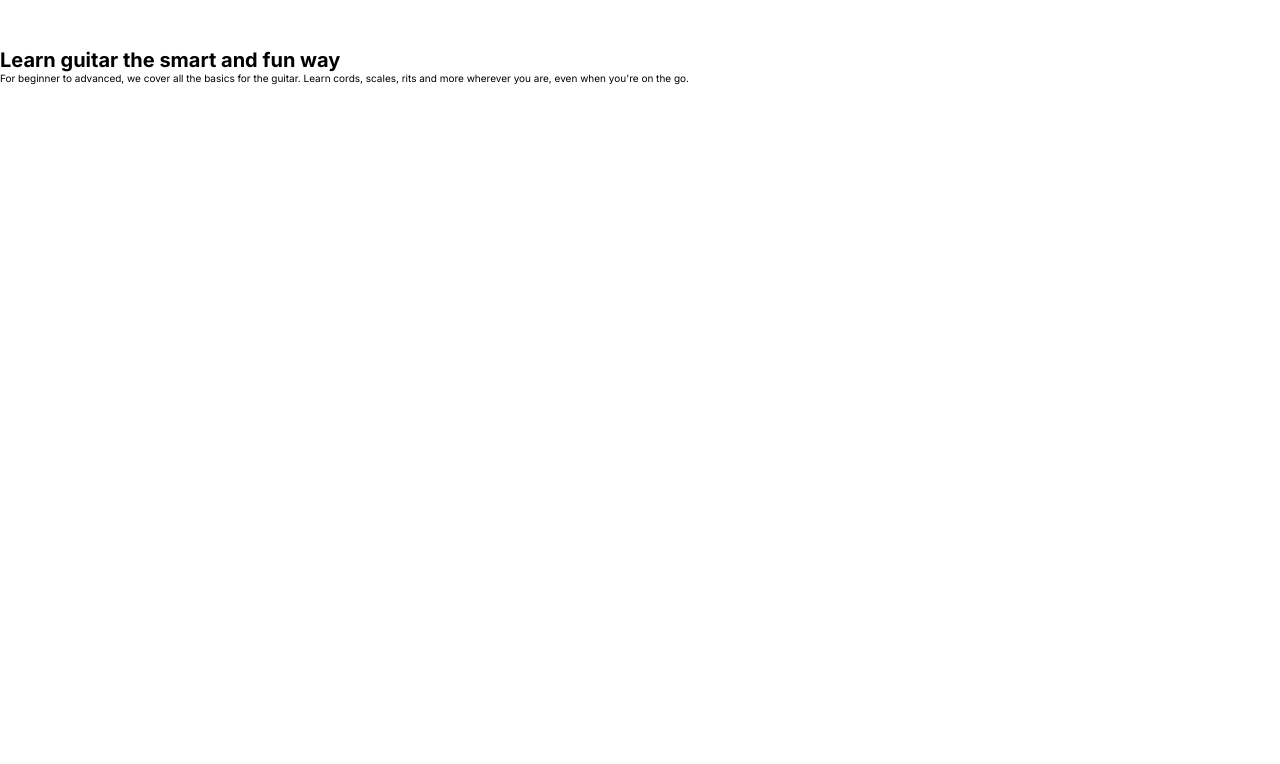
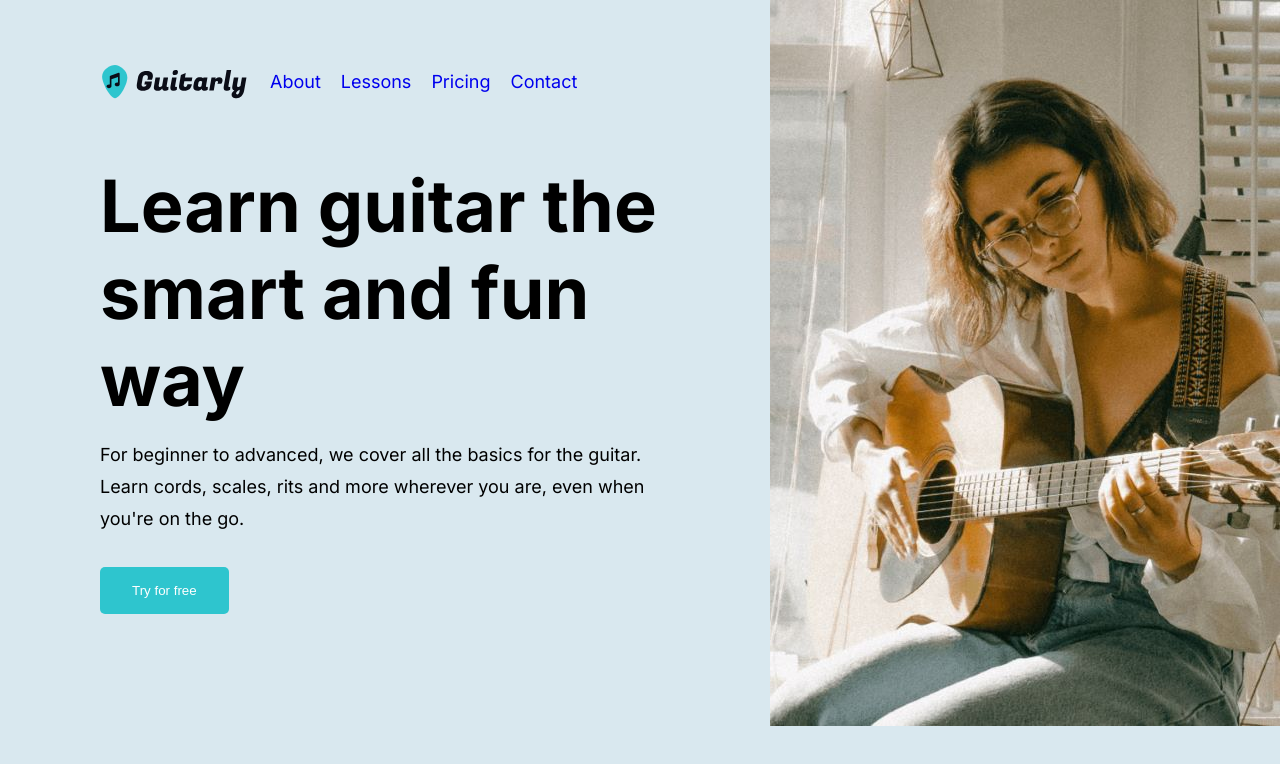
Before and after one commit to dboatengg/guitarly, a plain HTML site: page index.html in a window 1280 px wide. Drawn offline with Linux system fonts and the light colour scheme.

Commit message:
Build header section

```diff
--- a/index.html
+++ b/index.html
@@ -16,21 +16,34 @@
 </head>
 <body>
     <header>
-        <nav>
-            <ul>
-                <li></li>
-                <li></li>
-                <li></li>
-                <li></li>
+        <div class="header__container">
+            <nav class="nav">
+                <a href="index.html"><img class="logo" src="assets/logo-dark.svg" alt=""></a>
+                <ul class="nav-menu">
+                    <li class="nav-menu__list"><a class="nav-menu__item" href="#">About</a></li>
+                    <li class="nav-menu__list"><a class="nav-menu__item" href="#">Lessons</a></li>
+                    <li class="nav-menu__list"><a class="nav-menu__item" href="#">Pricing</a></li>
+                    <li class="nav-menu__list"><a class="nav-menu__item" href="#">Contact</a></li>
                 </ul>
             </nav>
-        <hero>
-            <h1>Learn guitar the smart and fun way</h1>
-            <p>For beginner to advanced, we cover all the basics
+            <hero class="hero">
+                <div class="hero__left">
+                    <h1 class="hero__title">Learn guitar the smart and fun way</h1>
+                    <p class="hero__text">For beginner to advanced, we cover all the basics
                         for the guitar. Learn cords, scales, rits and more wherever you are,
                         even when you're on the go.
                     </p>
+                    <button class="hero__btn btn">Try for free</button>
+                </div>
             </hero>
+            <picture class="hero__img">
+                <source media="(min-width: 1400px)" srcset="assets/image-lg_1x.jpg">
+                <source media="(min-width: 1200px)" srcset="assets/image-md_1x.jpg">
+                <source media="(min-width: 900px)" srcset="assets/image-sm_1x.jpg">
+                <source media="(min-width: 600px)" srcset="assets/image-xs_1x.jpg">
+                <img src="assets/image-xxs_1x.jpg" alt="A beautiful girl playing guitar in a room">
+              </picture>
+        </div>
     </header>
     <main></main>
     <footer></footer>
--- a/sass/main.scss
+++ b/sass/main.scss
@@ -13,14 +13,104 @@ html {
     box-sizing: border-box;
 }
 body {
-    margin: 0;
+    margin: 0 auto;
     padding: 0;
     font-family: 'Inter', sans-serif;
+    font-size: 1.8rem;
+    max-width: 1440px;
+    background-color: $gray-color;
 }
-img {
-    width: 100%;
-    height: auto;
+@media only screen and (max-width: 900px){
+    body {
+        max-width: 90%;
+    };
+}
+p {
+    line-height: 32px;
+}
+a {
+    text-decoration: none;
+}
+li {
+    list-style-type: none;
+}
+.btn {
+    border: none;
+    padding: 1.6rem 3.2rem;
+    border-radius: 0.5rem;
+}
+.btn:hover {
+    cursor: pointer;
 }
 
 
 /*******header********/
+.header__container {
+    display: grid;
+    grid-template-areas:
+    'one three'
+    'two three';
+}
+.logo {
+    width: 15rem;
+}
+.hero__img {
+    width: 100%;
+    height: auto;
+    grid-area: three;
+}
+.nav {
+    display: flex;
+    align-items: center;
+    grid-area: one;
+    gap: 2rem;
+}
+.nav-menu {
+    display: inline-flex;
+    gap: 2rem;
+}
+.hero {
+    grid-area: two;
+}
+.hero__title {
+    font-size: 7.2rem;
+}
+.hero__btn {
+    background-color: $primary-color;
+    color: $white-color;
+    margin-top: 3.2rem;
+}
+.hero__title {
+    margin-bottom: 1.6rem;
+}
+.hero, .nav {
+    padding: 0 10rem;
+}
+/****media query****/
+@media only screen and (max-width: 1100px){
+    .nav {
+        width: 100%;
+        padding: 0;
+        justify-content: space-between;
+    }
+    .nav-menu {
+        display: none;
+    }
+    .hero, .nav {
+        padding: 0;
+    }
+    .hero__title {
+        font-size: 4rem;
+    }
+
+}
+
+@media only screen and (max-width: 900px){
+    .header__container {
+        grid-template-areas:
+        'one'
+        'three'
+        'two';
+    }
+
+}
```
Also changed, not shown: assets/image-lg_1x.jpg (added), assets/image-md_1x.jpg (added), assets/image-sm_1x.jpg (added), assets/image-xs_1x.jpg (added), assets/image-xxs_1x.jpg (added), assets/pexel.webp (deleted), assets/pexels-pavel-danilyuk-7120405 1 (1).png (added), assets/pexels-pavel-danilyuk-7120405 1.png (added), css/main.css, 3 other files. Lines whose indentation alone changed are shown as unchanged.
